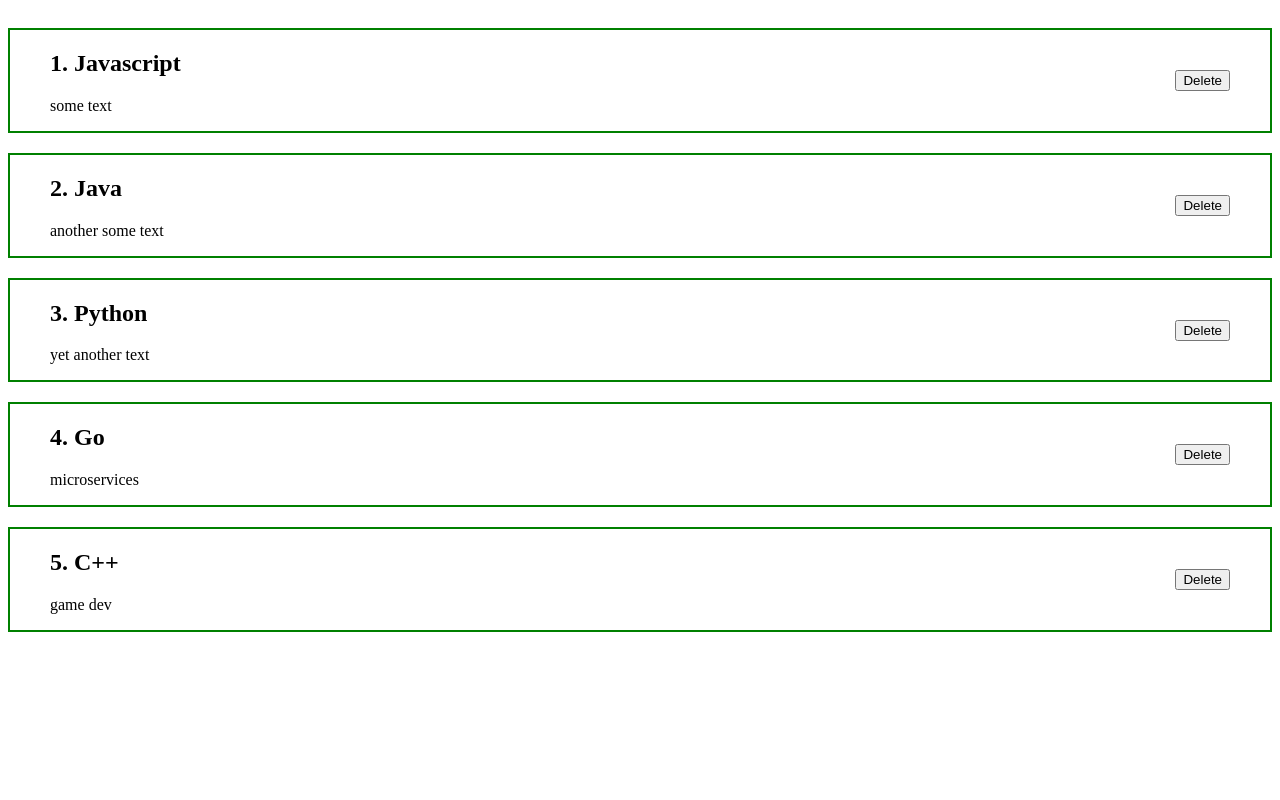
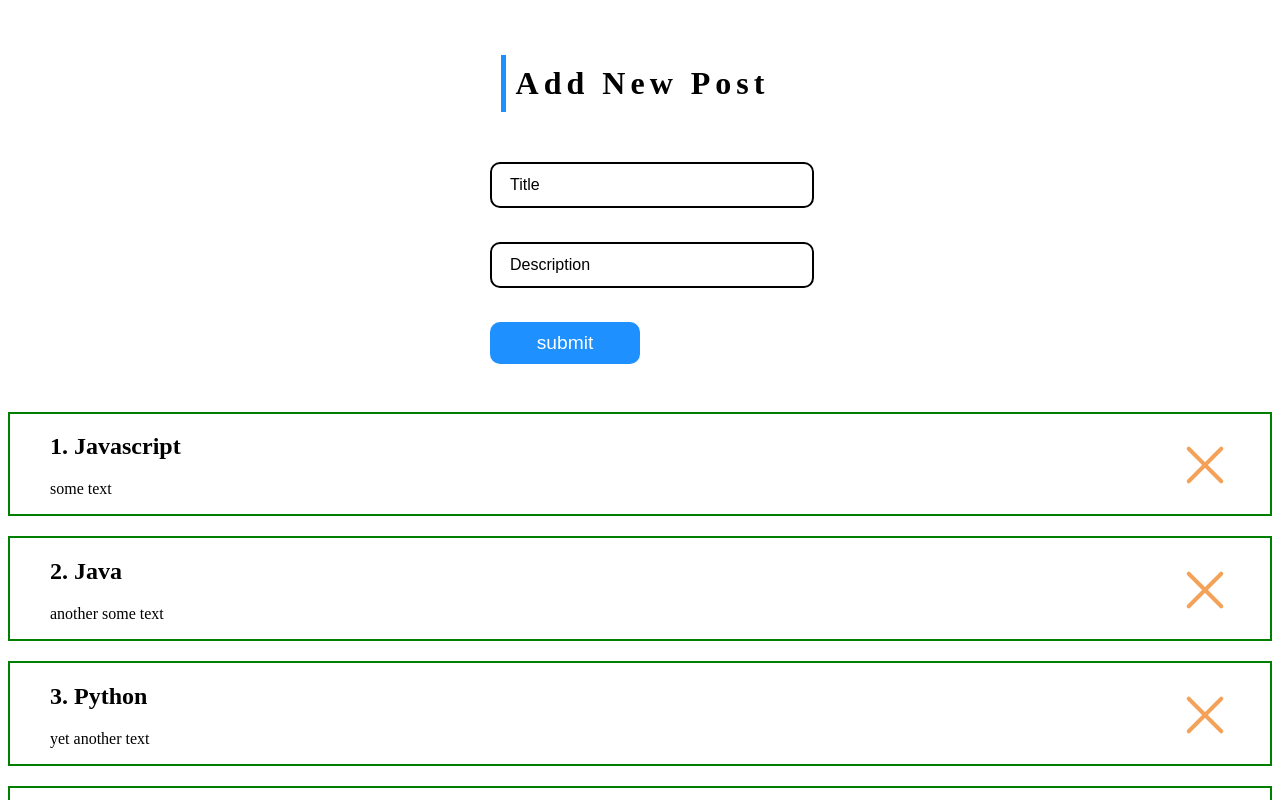
Before and after one commit to allpavel/react_post_project, a React (Create React App) app: page / in a window 1280 px wide. Shown: the top 800 px of the page. Built offline with nearby package versions, Linux system fonts and the light colour scheme.

Commit message:
Created adding new post and deleting functional

```diff
--- a/src/App.js
+++ b/src/App.js
@@ -1,5 +1,6 @@
 import React, { useState } from 'react';
 import { PostList } from './components/PostList/PostList';
+import { AddPost } from './components/AddPost/AddPost';
 
 const POSTS = [
   {id: 1, title: 'Javascript', description: 'some text'},
@@ -12,9 +13,18 @@ const POSTS = [
 export const App = () => {
   const [posts, setPosts] = useState(POSTS);
 
+  const handleCreatePost = (newPost) => {
+    setPosts([...posts, newPost]);
+  };
+
+  const handleDeletePost = (removePost) => {
+    setPosts(posts.filter(post => post.id !== removePost.id))
+  };
+
   return (
     <>
-      <PostList posts={posts} />
+      <AddPost createPost={handleCreatePost} />
+      <PostList posts={posts} onDeletePost={handleDeletePost} />
     </>
   )
 };
--- /dev/null
+++ b/src/UI/Buttons/DeleteButton/DeleteButton.js
@@ -0,0 +1,12 @@
+import React from 'react';
+import styles from './DeleteButton.module.css';
+
+export const DeleteButton = (props) => {
+    return (
+        <div className={styles.close_container} {...props}>
+            <div className={styles.leftright}></div>
+            <div className={styles.rightleft}></div>
+            <label className={styles.delete}>delete</label>
+        </div>
+    )
+};
--- /dev/null
+++ b/src/UI/Buttons/DeleteButton/DeleteButton.module.css
@@ -0,0 +1,63 @@
+/* Colors */
+:root {
+    --softorange: #F4A259;
+    --tomatored: #F00B00;
+}
+
+.close_container {
+    position: relative;
+    width: 50px;
+    height: 50px;
+    cursor: pointer;
+}
+
+.leftright {
+    height: 4px;
+    width: 50px;
+    position: absolute;
+    margin-top: 24px;
+    background-color: var(--softorange);
+    border-radius: 2px;
+    transform: rotate(45deg);
+    transition: all .3s ease-in;
+}
+
+.rightleft {
+    height: 4px;
+    width: 50px;
+    position: absolute;
+    margin-top: 24px;
+    background-color: var(--softorange);
+    border-radius: 2px;
+    transform: rotate(-45deg);
+    transition: all .3s ease-in;
+}
+
+label {
+    color: black;
+    font-family: Helvetica, Arial, sans-serif;
+    font-size: .6em;
+    text-transform: uppercase;
+    letter-spacing: 2px;
+    transition: all 500ms ease-in;
+    opacity: 0;
+}
+
+.delete {
+    margin: 55px 0 0 5px;
+    position: absolute;
+}
+
+.close_container:hover .leftright {
+    transform: rotate(-45deg);
+    background-color: var(--tomatored);
+}
+
+.close_container:hover .rightleft {
+    transform: rotate(45deg);
+    background-color: var(--tomatored);
+}
+
+.close_container:hover label {
+    opacity: 1;
+}
--- /dev/null
+++ b/src/components/AddPost/AddPost.js
@@ -0,0 +1,47 @@
+import React, { useState } from 'react';
+import styles from './AddPost.module.css';
+
+export const AddPost = ({createPost}) => {
+    const [title, setTitle] = useState('');
+    const [desc, setDesc] = useState('');
+
+    const handleTitleChange = (event) => {
+      setTitle(event.target.value);
+    };
+
+    const handleDecriptionChange = (event) => {
+      setDesc(event.target.value);
+    };
+
+    const handleAddPost = (event) => {
+        event.preventDefault();
+        const newPost = {
+          id: Date.now(),
+          title: title,
+          description: desc
+        };
+        createPost(newPost);
+        setTitle('');
+        setDesc('');
+    };
+
+
+    return (
+        <section className={styles.center}>
+            <h1>Add New Post</h1>
+            <form>
+                <div className={styles.inputbox}>
+                    <input type='text' required='required' value={title} onChange={handleTitleChange} />
+                    <span>Title</span>
+                </div>
+                <div className={styles.inputbox}>
+                    <input type='text' required='required' value={desc} onChange={handleDecriptionChange} />
+                    <span>Description</span>
+                </div>
+                <div className={styles.inputbox}>
+                    <input type='button' value='submit' onClick={handleAddPost} />
+                </div>
+            </form>
+        </section>
+    )
+};
--- /dev/null
+++ b/src/components/AddPost/AddPost.module.css
@@ -0,0 +1,70 @@
+.center {
+    display: flex;
+    flex-direction: column;
+    align-items: center;
+    position: relative;
+    padding: 20px 50px;
+    background: #fff;
+    border-radius: 10px;
+}
+
+.center h1 {
+    font-size: 2em;
+    border-left: 5px solid dodgerblue;
+    padding: 10px;
+    color: #000;
+    letter-spacing: 5px;
+    margin-bottom: 50px;
+    font-weight: bold;
+    padding-left: 10px;
+}
+
+.center .inputbox {
+    position: relative;
+    width: 300px;
+    height: 50px;
+    margin-bottom: 30px;
+}
+
+.center .inputbox input {
+    position: absolute;
+    top: 0;
+    left: 0;
+    width: 100%;
+    border: 2px solid #000;
+    outline: none;
+    background: none;
+    padding: 10px;
+    border-radius: 10px;
+    font-size: 1.2em;
+}
+
+.center .inputbox:last-child {
+    margin-bottom: 0;
+}
+
+.center .inputbox span {
+    position: absolute;
+    top: 14px;
+    left: 20px;
+    font-size: 1em;
+    transition: 0.6s;
+    font-family: sans-serif;
+}
+
+.center .inputbox input:focus ~ span,
+.center .inputbox input:valid ~ span {
+    transform: translateX(-13px) translateY(-35px);
+    font-size: 1em;
+}
+
+.center .inputbox [type="button"] {
+    width: 50%;
+    background: dodgerblue;
+    color: #fff;
+    border: #fff;
+}
+
+.center .inputbox:hover [type="button"] {
+    background: linear-gradient(45deg, greenyellow, dodgerblue);
+}
--- /dev/null
+++ b/src/components/Post/Post.js
@@ -0,0 +1,17 @@
+import React from 'react';
+import styles from './Post.module.css';
+import { DeleteButton } from '../../UI/Buttons/DeleteButton/DeleteButton';
+
+export const Post = ({post, index, onDeletePost}) => {
+    return (
+        <>
+            <article key={post.id} className={styles.post}>
+                <article>
+                    <h2>{index + 1}. {post.title}</h2>
+                    <p>{post.description}</p>
+                </article>
+                <DeleteButton onClick={() => onDeletePost(post)} />
+            </article>
+        </>
+    )
+};
--- /dev/null
+++ b/src/components/Post/Post.module.css
@@ -0,0 +1,8 @@
+.post {
+    margin-top: 20px;
+    padding: 0 40px;
+    border: 2px solid green;
+    display: flex;
+    justify-content: space-between;
+    align-items: center
+}
--- a/src/components/PostList/PostList.js
+++ b/src/components/PostList/PostList.js
@@ -1,18 +1,19 @@
 import React from 'react';
 import styles from './PostList.module.css';
+import { Post } from '../Post/Post';
 
-export const PostList = (props) => {
-    return (
-        <section className={styles.postslist}>
-            {props.posts.map((post, index) => (
-                <section key={post.id} className={styles.post}>
-                    <section>
-                        <h2>{index + 1}. {post.title}</h2>
-                        <p>{post.description}</p>
-                    </section>
-                    <button>Delete</button>
-                </section>
-            ))}
-        </section>
-    )
-}
+export const PostList = ({posts, onDeletePost}) => {
+    if (posts.length) {
+        return (
+            <section className={styles.postslist}>
+                {posts.map((post, index) => <Post
+                                                post={post}
+                                                index={index}
+                                                key={post.id}
+                                                onDeletePost={onDeletePost}/>)}
+            </section>
+        )
+    }
+    return <h1 className={styles.emptylist}>There are no posts</h1>
+
+};
--- a/src/components/PostList/PostList.module.css
+++ b/src/components/PostList/PostList.module.css
@@ -3,11 +3,6 @@
     flex-direction: column;
 }
 
-.post {
-    margin-top: 20px;
-    padding: 0 40px;
-    border: 2px solid green;
-    display: flex;
-    justify-content: space-between;
-    align-items: center
+.emptylist {
+    text-align: center;
 }
```
